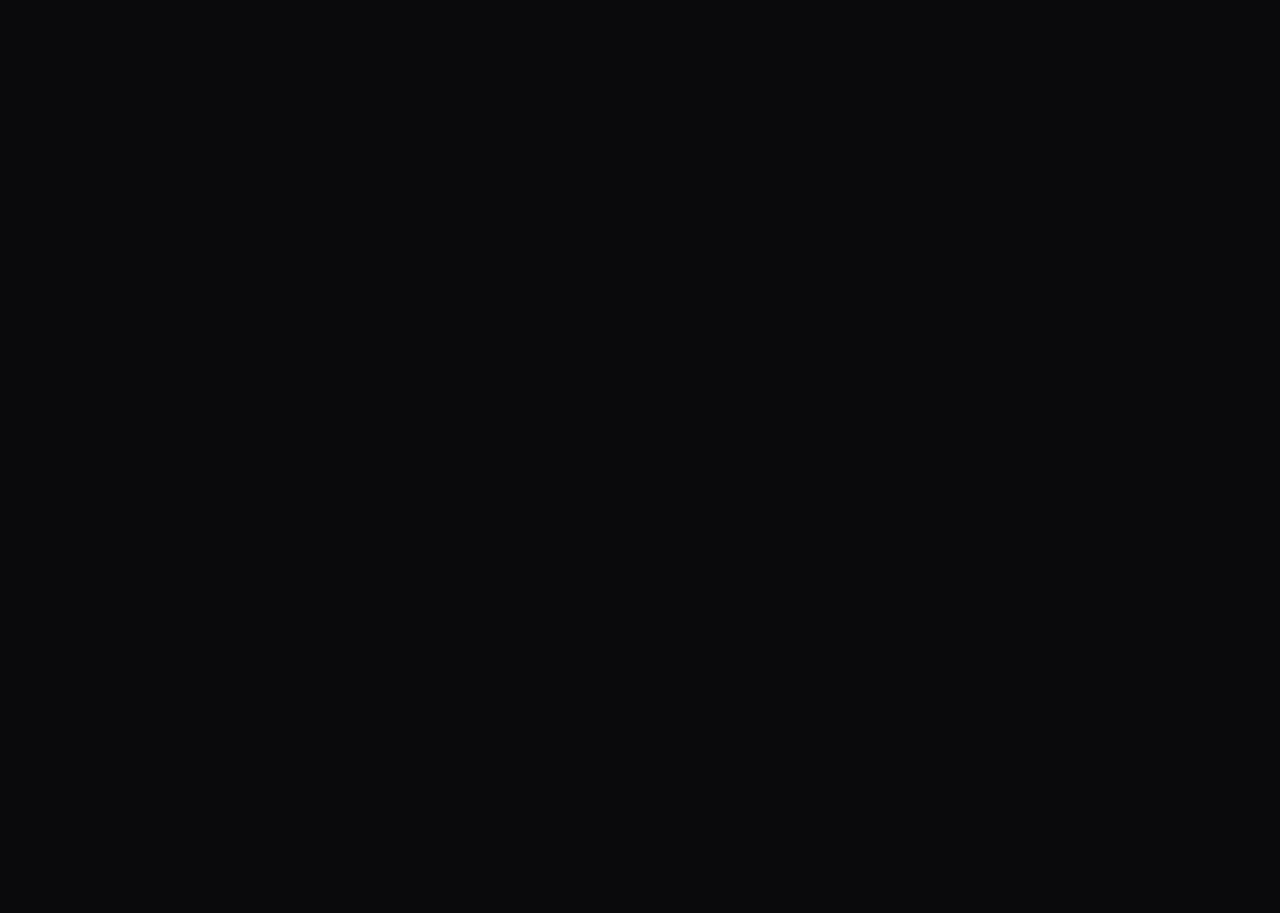
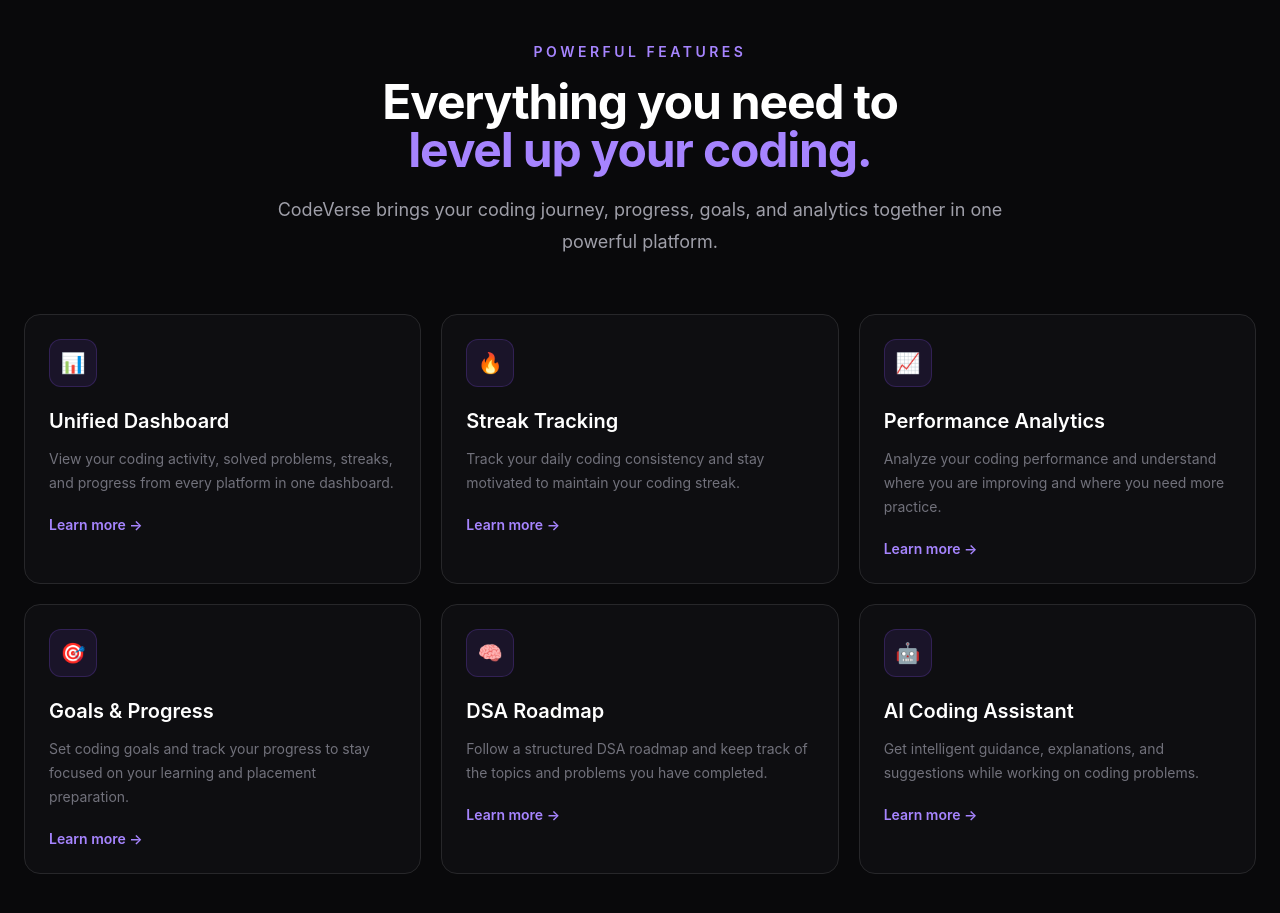
Before and after one commit to Priyaa-2005/Codeverse, a React (Vite) app in the folder client/: page / in a window 1280 px wide. Shown: the part 2080-2993 px from the top of the page. Before the commit the page ends 2025 px from the top, so only its background shows below. Built offline with nearby package versions, Linux system fonts and the light colour scheme.

Commit message:
feat: add CodeVerse features section

```diff
--- /dev/null
+++ b/client/src/components/features/FeaturesSection.jsx
@@ -0,0 +1,99 @@
+const features = [
+  {
+    icon: "📊",
+    title: "Unified Dashboard",
+    description:
+      "View your coding activity, solved problems, streaks, and progress from every platform in one dashboard.",
+  },
+  {
+    icon: "🔥",
+    title: "Streak Tracking",
+    description:
+      "Track your daily coding consistency and stay motivated to maintain your coding streak.",
+  },
+  {
+    icon: "📈",
+    title: "Performance Analytics",
+    description:
+      "Analyze your coding performance and understand where you are improving and where you need more practice.",
+  },
+  {
+    icon: "🎯",
+    title: "Goals & Progress",
+    description:
+      "Set coding goals and track your progress to stay focused on your learning and placement preparation.",
+  },
+  {
+    icon: "🧠",
+    title: "DSA Roadmap",
+    description:
+      "Follow a structured DSA roadmap and keep track of the topics and problems you have completed.",
+  },
+  {
+    icon: "🤖",
+    title: "AI Coding Assistant",
+    description:
+      "Get intelligent guidance, explanations, and suggestions while working on coding problems.",
+  },
+];
+
+function FeaturesSection() {
+  return (
+    <section
+      id="features"
+      className="relative border-t border-zinc-900 bg-zinc-950 px-6 py-24"
+    >
+      <div className="mx-auto max-w-7xl">
+        {/* Section Heading */}
+        <div className="mx-auto max-w-3xl text-center">
+          <p className="text-sm font-semibold uppercase tracking-[0.25em] text-violet-400">
+            Powerful Features
+          </p>
+
+          <h2 className="mt-4 text-4xl font-bold tracking-tight sm:text-5xl">
+            Everything you need to
+            <br />
+            <span className="text-violet-400">level up your coding.</span>
+          </h2>
+
+          <p className="mt-5 text-lg leading-8 text-zinc-400">
+            CodeVerse brings your coding journey, progress, goals, and
+            analytics together in one powerful platform.
+          </p>
+        </div>
+
+        {/* Feature Cards */}
+        <div className="mt-14 grid gap-5 sm:grid-cols-2 lg:grid-cols-3">
+          {features.map((feature) => (
+            <div
+              key={feature.title}
+              className="group rounded-2xl border border-zinc-800 bg-zinc-900/40 p-6 transition duration-300 hover:-translate-y-1 hover:border-violet-500/40 hover:bg-zinc-900"
+            >
+              {/* Icon */}
+              <div className="flex h-12 w-12 items-center justify-center rounded-xl border border-violet-500/20 bg-violet-500/10 text-xl transition duration-300 group-hover:bg-violet-500/20">
+                {feature.icon}
+              </div>
+
+              {/* Title */}
+              <h3 className="mt-5 text-xl font-semibold text-white">
+                {feature.title}
+              </h3>
+
+              {/* Description */}
+              <p className="mt-3 text-sm leading-6 text-zinc-500">
+                {feature.description}
+              </p>
+
+              {/* Learn More */}
+              <div className="mt-5 text-sm font-semibold text-violet-400 transition group-hover:text-violet-300">
+                Learn more →
+              </div>
+            </div>
+          ))}
+        </div>
+      </div>
+    </section>
+  );
+}
+
+export default FeaturesSection;
--- a/client/src/pages/Home.jsx
+++ b/client/src/pages/Home.jsx
@@ -1,5 +1,6 @@
 import Navbar from "../components/layout/Navbar";
 import PlatformSection from "../components/platforms/PlatformSection";
+import FeaturesSection from "../components/features/FeaturesSection";
 
 function Home() {
   return (
@@ -9,17 +10,14 @@ function Home() {
     >
       <Navbar />
 
-      {/* Hero Section */}
+      {/* ==================== HERO SECTION ==================== */}
       <section className="relative flex min-h-screen items-center px-6 pt-28">
-
         {/* Background Glow */}
         <div className="pointer-events-none absolute left-1/2 top-20 -z-0 h-96 w-96 -translate-x-1/2 rounded-full bg-violet-600/20 blur-[120px]" />
 
         <div className="relative z-10 mx-auto grid max-w-7xl items-center gap-16 lg:grid-cols-2">
-
-          {/* Left Content */}
+          {/* ==================== LEFT CONTENT ==================== */}
           <div className="text-center lg:text-left">
-
             {/* Badge */}
             <div className="mb-6 inline-flex items-center rounded-full border border-violet-500/30 bg-violet-500/10 px-4 py-2 text-sm text-violet-300">
               🚀 Your Coding Journey, Unified
@@ -41,14 +39,13 @@ function Home() {
 
             {/* Description */}
             <p className="mt-6 max-w-2xl text-lg leading-8 text-zinc-400">
-              Track your coding progress, monitor your streaks, analyze
-              your performance and manage every coding platform from one
-              powerful dashboard.
+              Track your coding progress, monitor your streaks, analyze your
+              performance and manage every coding platform from one powerful
+              dashboard.
             </p>
 
             {/* Buttons */}
             <div className="mt-10 flex flex-col gap-4 sm:flex-row sm:justify-center lg:justify-start">
-
               <button className="rounded-xl bg-violet-600 px-7 py-3.5 font-semibold shadow-lg shadow-violet-600/20 transition hover:bg-violet-500 hover:shadow-violet-500/30">
                 Get Started →
               </button>
@@ -56,53 +53,35 @@ function Home() {
               <button className="rounded-xl border border-zinc-700 bg-zinc-900/50 px-7 py-3.5 font-semibold text-zinc-200 transition hover:border-violet-500 hover:bg-zinc-900">
                 Explore Platforms
               </button>
-
             </div>
 
             {/* Small Stats */}
             <div className="mt-10 flex flex-wrap justify-center gap-8 text-sm lg:justify-start">
-
               <div>
-                <p className="text-2xl font-bold text-white">
-                  10+
-                </p>
-                <p className="text-zinc-500">
-                  Platforms
-                </p>
+                <p className="text-2xl font-bold text-white">10+</p>
+                <p className="text-zinc-500">Platforms</p>
               </div>
 
               <div>
-                <p className="text-2xl font-bold text-white">
-                  1
-                </p>
-                <p className="text-zinc-500">
-                  Unified Dashboard
-                </p>
+                <p className="text-2xl font-bold text-white">1</p>
+                <p className="text-zinc-500">Unified Dashboard</p>
               </div>
 
               <div>
-                <p className="text-2xl font-bold text-white">
-                  ∞
-                </p>
-                <p className="text-zinc-500">
-                  Possibilities
-                </p>
+                <p className="text-2xl font-bold text-white">∞</p>
+                <p className="text-zinc-500">Possibilities</p>
               </div>
-
             </div>
           </div>
 
-          {/* Right Dashboard Preview */}
+          {/* ==================== RIGHT DASHBOARD PREVIEW ==================== */}
           <div className="relative">
-
             {/* Glow */}
             <div className="absolute -inset-4 rounded-3xl bg-violet-600/10 blur-2xl" />
 
             <div className="relative overflow-hidden rounded-2xl border border-zinc-800 bg-zinc-900/80 p-5 shadow-2xl">
-
               {/* Fake Browser Header */}
               <div className="mb-5 flex items-center justify-between border-b border-zinc-800 pb-4">
-
                 <div className="flex gap-2">
                   <span className="h-3 w-3 rounded-full bg-red-500/70" />
                   <span className="h-3 w-3 rounded-full bg-yellow-500/70" />
@@ -112,12 +91,10 @@ function Home() {
                 <span className="text-xs text-zinc-500">
                   codeverse.dev/dashboard
                 </span>
-
               </div>
 
-              {/* Dashboard */}
+              {/* Dashboard Content */}
               <div className="space-y-4">
-
                 {/* Welcome */}
                 <div>
                   <p className="text-sm text-zinc-500">
@@ -131,7 +108,6 @@ function Home() {
 
                 {/* Stats Cards */}
                 <div className="grid grid-cols-2 gap-3">
-
                   <div className="rounded-xl border border-zinc-800 bg-zinc-950 p-4">
                     <p className="text-xs text-zinc-500">
                       Problems Solved
@@ -151,14 +127,11 @@ function Home() {
                       21 🔥
                     </p>
                   </div>
-
                 </div>
 
-                {/* Activity */}
+                {/* Coding Activity */}
                 <div className="rounded-xl border border-zinc-800 bg-zinc-950 p-4">
-
                   <div className="flex items-center justify-between">
-
                     <p className="text-sm font-medium">
                       Coding Activity
                     </p>
@@ -166,11 +139,9 @@ function Home() {
                     <span className="text-xs text-violet-400">
                       This Week
                     </span>
-
                   </div>
 
                   <div className="mt-5 flex h-24 items-end gap-2">
-
                     {[35, 55, 40, 75, 60, 90, 65].map(
                       (height, index) => (
                         <div
@@ -180,20 +151,16 @@ function Home() {
                         />
                       )
                     )}
-
                   </div>
-
                 </div>
 
                 {/* Connected Platforms */}
                 <div className="rounded-xl border border-zinc-800 bg-zinc-950 p-4">
-
                   <p className="mb-3 text-sm font-medium">
                     Connected Platforms
                   </p>
 
                   <div className="flex flex-wrap gap-2">
-
                     <span className="rounded-lg bg-orange-500/10 px-3 py-1.5 text-xs text-orange-400">
                       LeetCode
                     </span>
@@ -205,21 +172,19 @@ function Home() {
                     <span className="rounded-lg bg-cyan-500/10 px-3 py-1.5 text-xs text-cyan-400">
                       Codeforces
                     </span>
-
                   </div>
-
                 </div>
-
               </div>
             </div>
           </div>
-
         </div>
       </section>
 
-      {/* Platform Section */}
+      {/* ==================== PLATFORM SECTION ==================== */}
       <PlatformSection />
 
+      {/* ==================== FEATURES SECTION ==================== */}
+      <FeaturesSection />
     </main>
   );
 }
```
